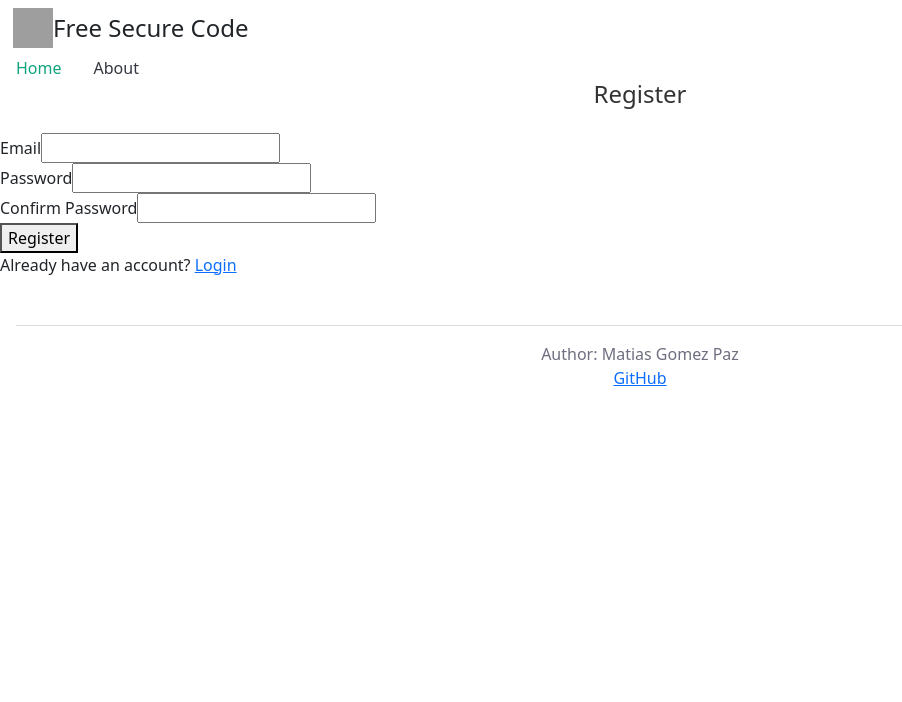
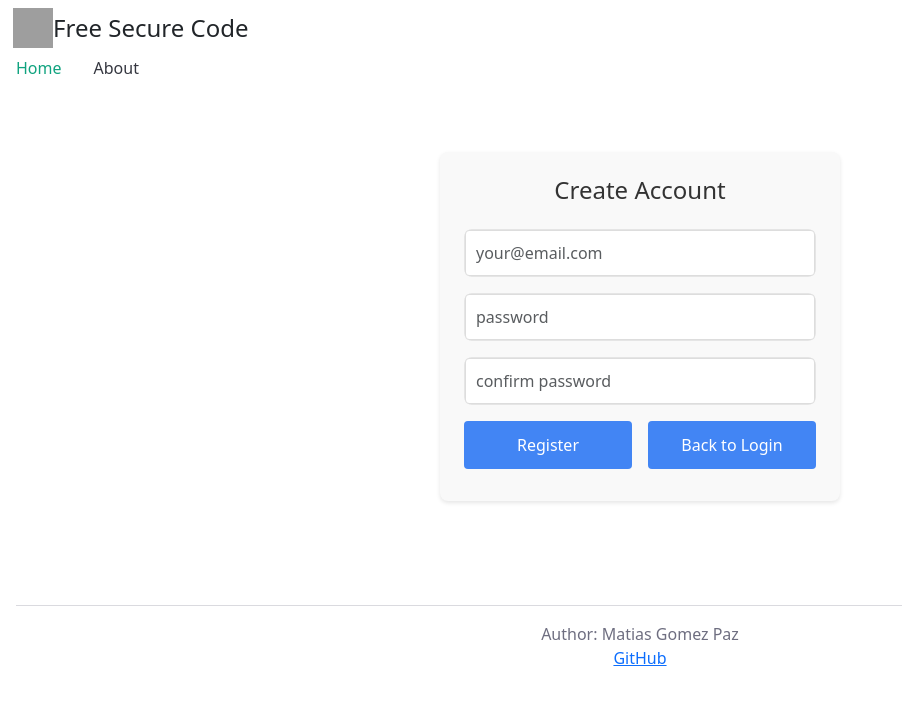
Before and after one commit to mgomezpaz/startup, a React (Vite) app: page /register in a window 1280 px wide. Shown: the top 702 px of the page, without its empty margins (0-902 px from the left). Built offline with nearby package versions, Linux system fonts and the light colour scheme; grey boxes are pictures that could not be loaded.

Commit message:
fixed register css styling isuse!

```diff
--- a/src/login/login.css
+++ b/src/login/login.css
@@ -1,4 +1,4 @@
-#login {
+#login, #register {
   background: #f9f9f9;
   padding: 24px;
   margin: 32px auto;
--- a/src/login/register.jsx
+++ b/src/login/register.jsx
@@ -1,8 +1,10 @@
+import React from 'react';
 import { useState } from 'react';
 import { useNavigate } from 'react-router-dom';
+import { AuthState } from './authState';
 import './login.css';
 
-export default function Register() {
+export default function Register({ onAuthChange }) {
   const [email, setEmail] = useState('');
   const [password, setPassword] = useState('');
   const [confirmPassword, setConfirmPassword] = useState('');
@@ -47,55 +49,72 @@ export default function Register() {
       }
 
       setSuccess('Registration successful! Redirecting to login...');
-      setTimeout(() => navigate('/login'), 2000);
+      setTimeout(() => {
+        onAuthChange(email, AuthState.Authenticated);
+        navigate('/analyzer');
+      }, 2000);
     } catch (err) {
       setError(err.message);
     }
   };
 
   return (
-    <div className="auth-container">
-      <div className="auth-box">
-        <h2>Register</h2>
-        {error && <div className="error-message">{error}</div>}
-        {success && <div className="success-message">{success}</div>}
+    <main className="container">
+      <section id="register" className="centered-content">
+        <h2>Create Account</h2>
+        {error && (
+          <div className="alert alert-danger" role="alert">
+            {error}
+          </div>
+        )}
+        {success && (
+          <div className="alert alert-success" role="alert">
+            {success}
+          </div>
+        )}
         <form onSubmit={handleSubmit}>
-          <div className="form-group">
-            <label htmlFor="email">Email</label>
+          <div className="input-group mb-3">
             <input
               type="email"
-              id="email"
+              className="form-control"
+              placeholder="your@email.com"
               value={email}
               onChange={(e) => setEmail(e.target.value)}
               required
             />
           </div>
-          <div className="form-group">
-            <label htmlFor="password">Password</label>
+          <div className="input-group mb-3">
             <input
               type="password"
-              id="password"
+              className="form-control"
+              placeholder="password"
               value={password}
               onChange={(e) => setPassword(e.target.value)}
               required
             />
           </div>
-          <div className="form-group">
-            <label htmlFor="confirmPassword">Confirm Password</label>
+          <div className="input-group mb-3">
             <input
               type="password"
-              id="confirmPassword"
+              className="form-control"
+              placeholder="confirm password"
               value={confirmPassword}
               onChange={(e) => setConfirmPassword(e.target.value)}
               required
             />
           </div>
-          <button type="submit" className="auth-button">Register</button>
+          <div className="button-group">
+            <button type="submit" className="btn btn-primary">Register</button>
+            <button
+              type="button"
+              className="btn btn-secondary"
+              onClick={() => navigate('/')}
+            >
+              Back to Login
+            </button>
+          </div>
         </form>
-        <p className="auth-link">
-          Already have an account? <a href="/login">Login</a>
-        </p>
-      </div>
-    </div>
+      </section>
+    </main>
   );
 }
```
Also changed, not shown: src/Test.jsx (added, +10 -0 lines).
